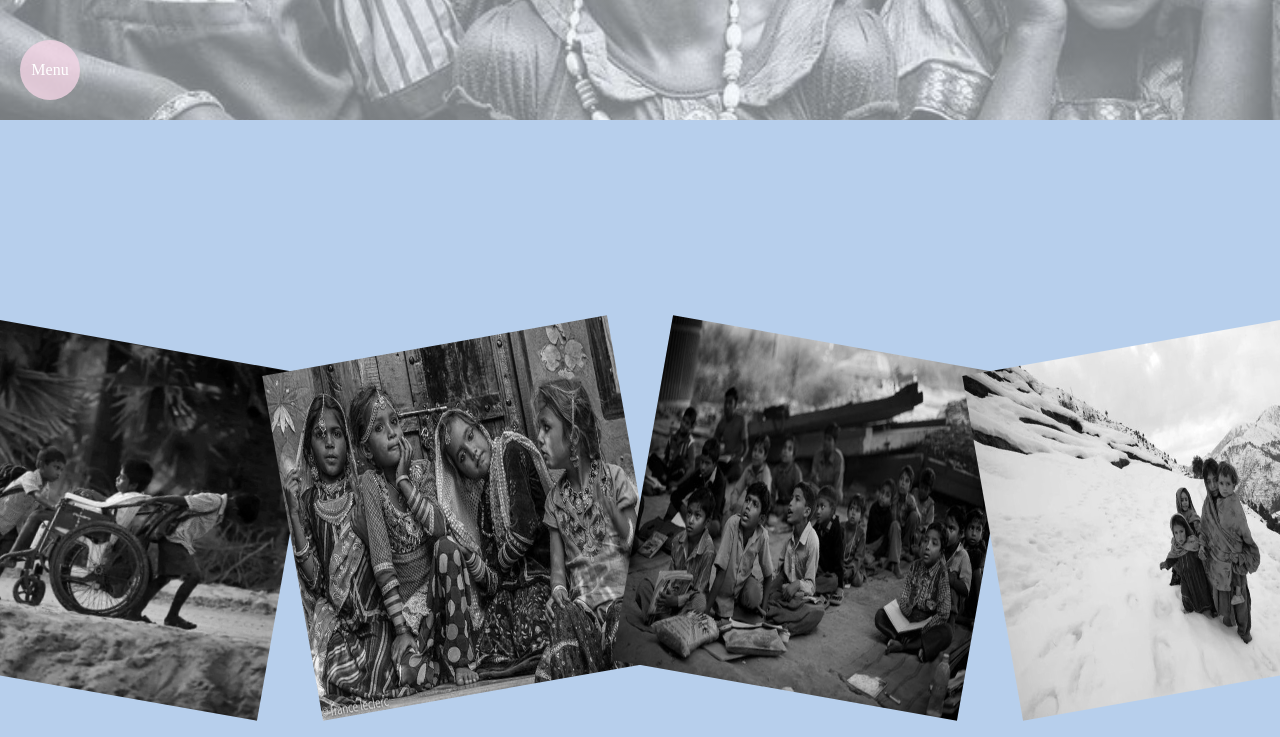
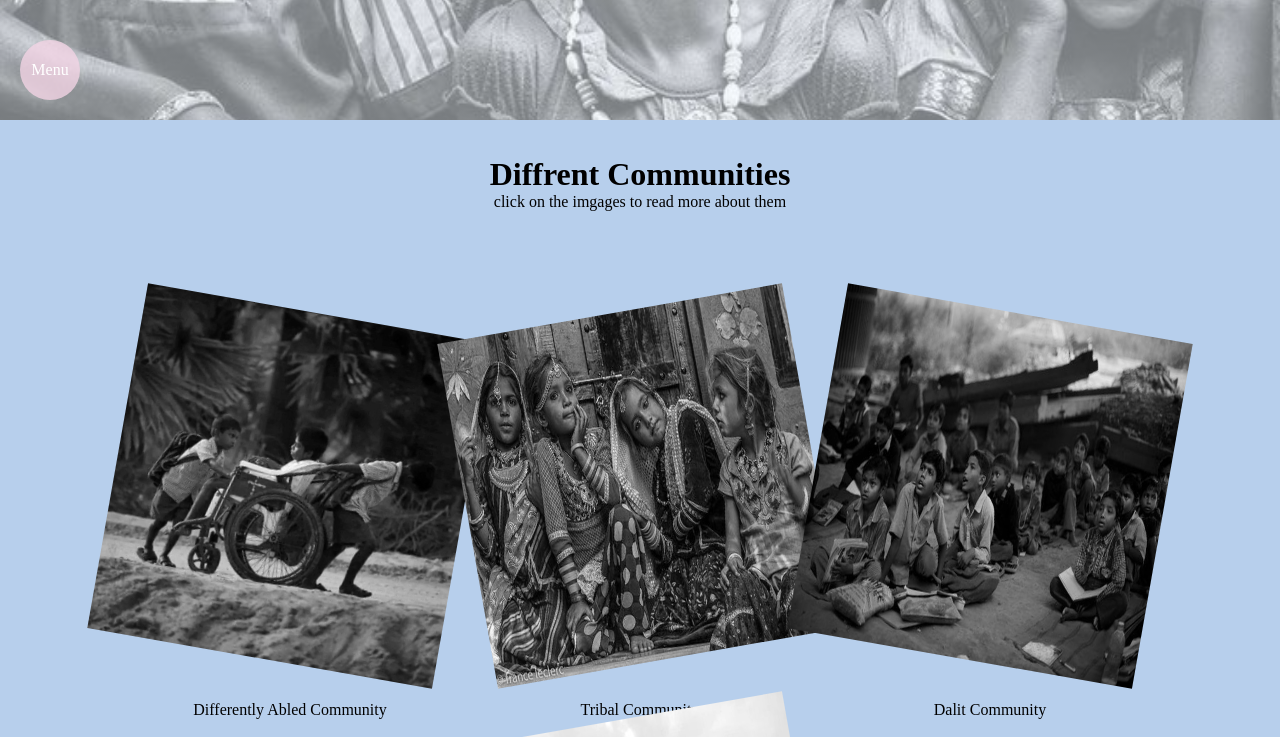
Before and after one commit to yujiiitadori/Kshirabdija_Sahoo_CAC_Sem3_Task3B, a plain HTML site: page index.html in a window 1280 px wide. Shown: the part 680-1417 px from the top of the page. Drawn offline with Linux system fonts and the light colour scheme.

Commit message:
index.html

```diff
--- a/index.html
+++ b/index.html
@@ -342,29 +342,59 @@ display: flex;
 </div>
 
 
+
 <!-- block 1 aka the communities -->
 <div class="container">
   <div class="row">
     <div class="colored-blocks">
       <div class="column">
-        <div id="block1" class="block" onclick="scrollToSection('block1')" style="position: relative; height: 100vh; width: 100%; display: flex; justify-content: center; align-items: center;">
+        <div id="block1" class="block" onclick="scrollToSection('block1')">
+          <!-- Heading and Subheading added here -->
+          <div class="heading-container">
+              <br><br>
+            <h1>Diffrent Communities</h1>
+            <p>click on the imgages to read more about them</p>
+          </div>
+
+          <!-- Updated styling to center images horizontally -->
+          <div class="images-container" style="display: flex; justify-content: center; align-items: center; flex-wrap: wrap; margin-top: 100px;">
+            <!-- Image 1 -->
+            <div class="image-wrapper">
               <a href="disable.html">
                 <img src="images/disabe.jpg" alt="Image 1" class="image-item" style="position: relative; transform: rotate(10deg);width: 350px; height: 350px;">
-          </a>
+              </a><br><br><br>
+              <div class="image-caption">Differently Abled Community</div>
+            </div>
+
+            <!-- Image 2 -->
+            <div class="image-wrapper">
               <a href="tribal.html">
                 <img src="images/tribe.jpg" alt="Image 2" class="image-item" style="position: relative; transform: rotate(-10deg);width: 350px; height: 350px;">
-      </a>
+              </a><br><br><br>
+              <div class="image-caption">Tribal Community</div>
+            </div>
+
+            <!-- Image 3 -->
+            <div class="image-wrapper">
               <a href="dalit.html">
                 <img src="images/dalit.jpg" alt="Image 3" class="image-item" style="position: relative; transform: rotate(10deg);width: 350px; height: 350px;">
-      </a>
+              </a><br><br><br>
+              <div class="image-caption">Dalit Community</div>
+            </div>
+
+            <!-- Image 4 -->
+            <div class="image-wrapper">
               <a href="mountain2.html">
                 <img src="images/mount.jpg" alt="Image 4" class="image-item" style="position: relative; transform: rotate(-10deg);width: 350px; height: 350px;">
-      </a>
+              </a><br><br><br>
+              <div class="image-caption">Himalaya/Hill Community</div>
             </div>
           </div>
-      </div></div></div>
-
-
+        </div>
+      </div>
+    </div>
+  </div>
+</div>
 
 
 
@@ -376,7 +406,7 @@ display: flex;
 <!--block 2 aka the education--> <!--add the text on the cards and edit the text in the linked page-->
 <div id="block2" class="block" onclick="scrollToSection('block2')">
     <div class="row">
-        <div class="block2-content">
+        <div class="block2-content"><br>
             <h1>Information about Education</h1>
             <div class="block2-images-container">
                 <div class="column1">
```
Lines whose indentation alone changed are shown as unchanged.
